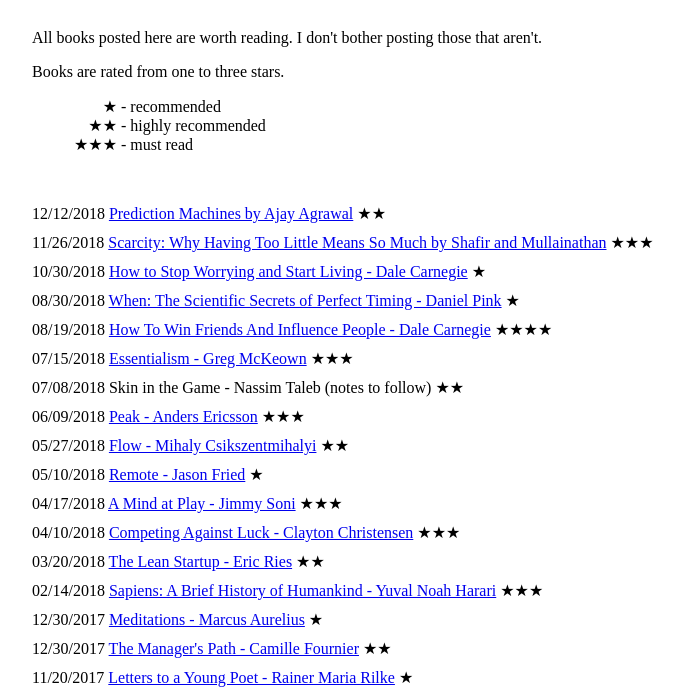
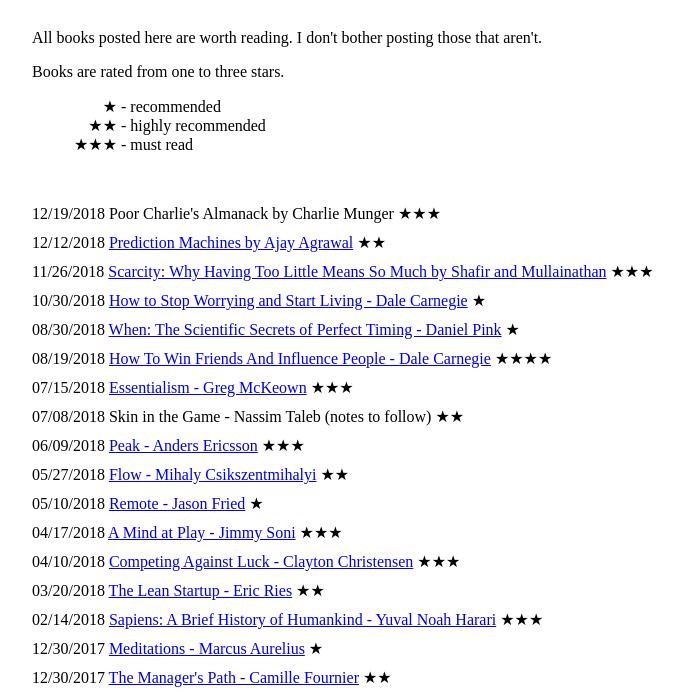
Before and after one commit to beatobongco/book-highlights, a plain HTML site: page index.html in a window 1280 px wide. Shown: the part 83-777 px from the top of the page, without its empty margins (208-892 px from the left). Drawn offline with Linux system fonts and the light colour scheme; a script that the page names is missing; a web font is replaced by a local one.

Commit message:
Add book: Poor Charlie's

```diff
--- a/index.html
+++ b/index.html
@@ -55,6 +55,11 @@
         <li><span class="stars">&#9733;&#9733;</span> - highly recommended</li>
         <li><span class="stars">&#9733;&#9733;&#9733;</span> - must read</li>
       </ul>
+    </div>
+    <div class="entry">
+      <span>12/19/2018</span>
+      <span>Poor Charlie's Almanack by Charlie Munger</span>
+      <span>&#9733;&#9733;&#9733;</span>
     </div>
     <div class="entry">
       <span>12/12/2018</span>
```
